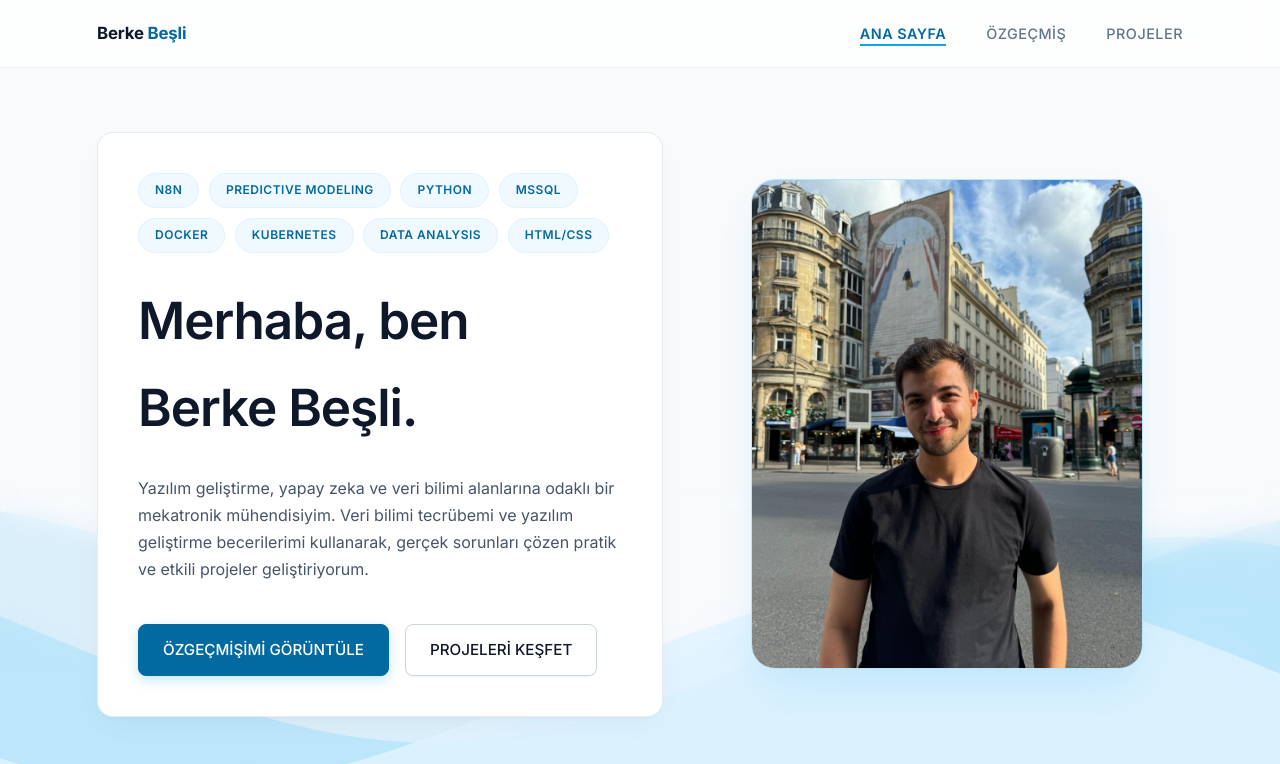
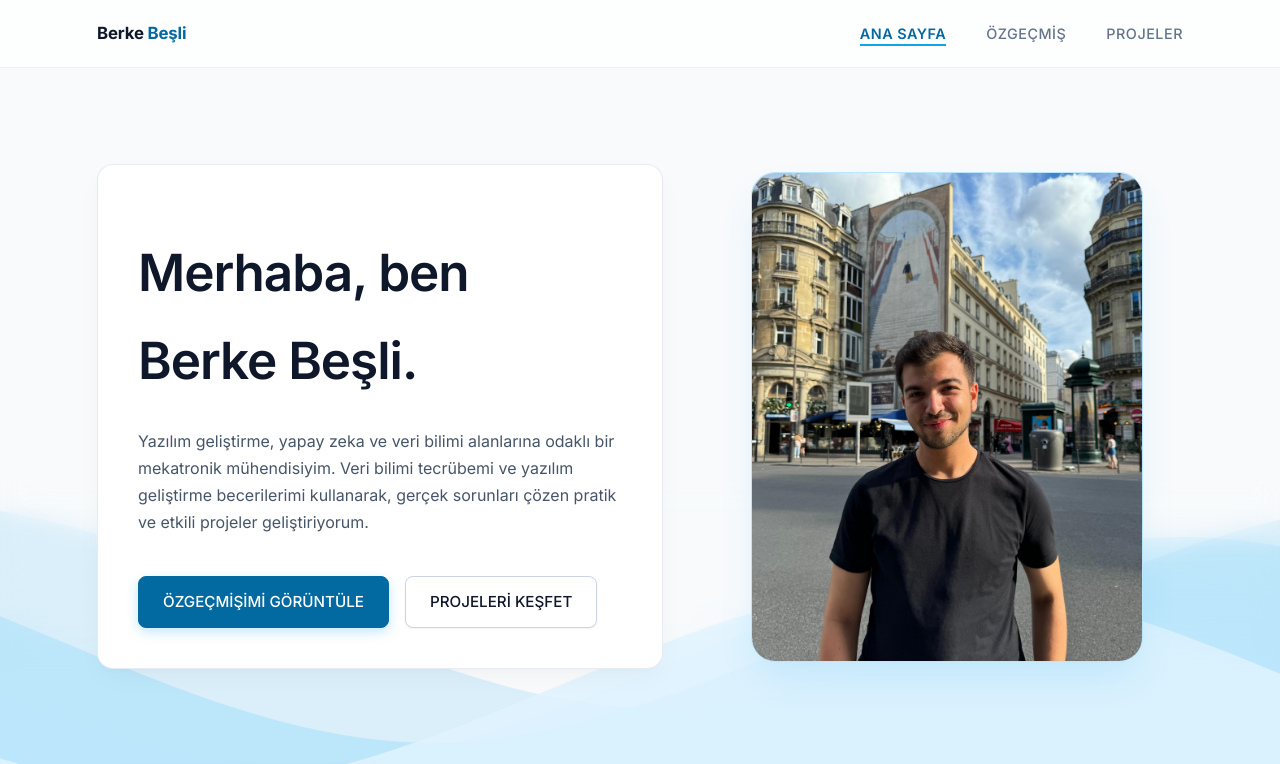
Before and after one commit to BerkeBesli/berkebesli.github.io, a plain HTML site: page index.html in a window 1280 px wide. Shown: the top 764 px of the page. Drawn offline with Linux system fonts and the light colour scheme.

Commit message:
Fix HTML formatting and structure

```diff
--- a/index.html
+++ b/index.html
@@ -56,16 +56,6 @@
     <main id="main-content">
         <section class="hero-container">
             <div class="hero-card text-section">
-                <div class="tags">
-                    <span class="tag">N8N</span>
-                    <span class="tag">PREDICTIVE MODELING</span>
-                    <span class="tag">PYTHON</span>
-                    <span class="tag">MSSQL</span>
-                    <span class="tag">DOCKER</span>
-                    <span class="tag">KUBERNETES</span>
-                    <span class="tag">DATA ANALYSIS</span>
-                    <span class="tag">HTML/CSS</span>
-                </div>
 
                 <h1>Merhaba, ben <br> Berke Beşli.</h1>
 
```
